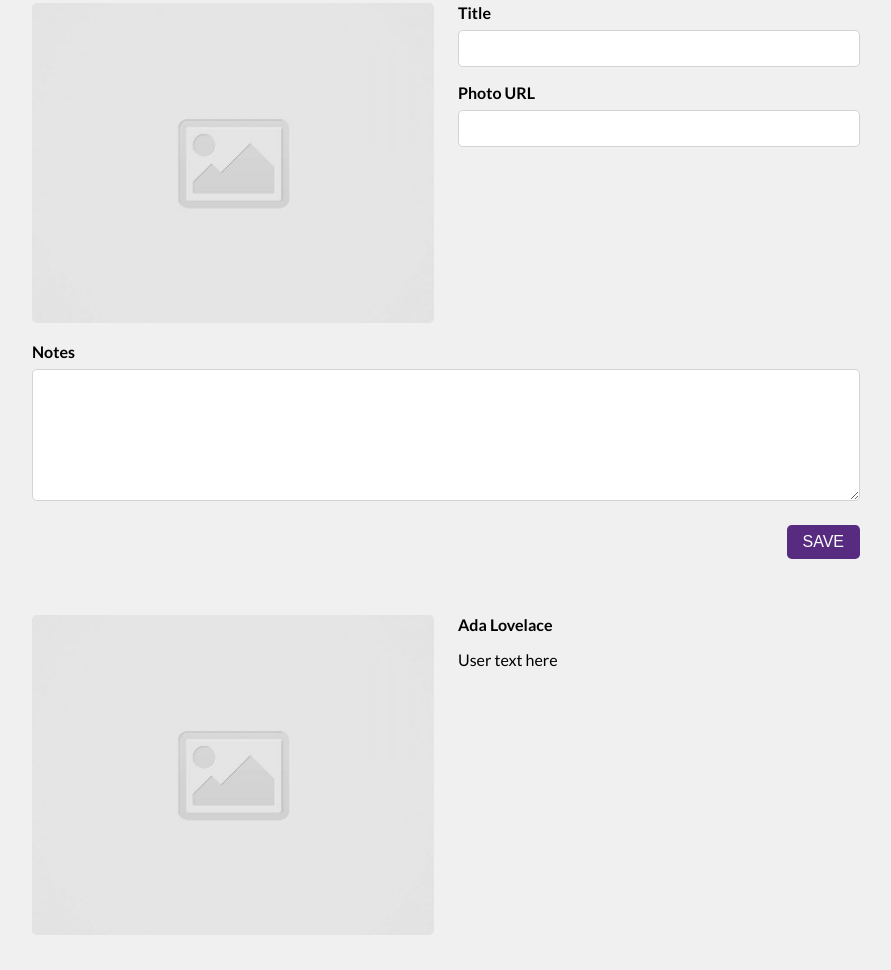
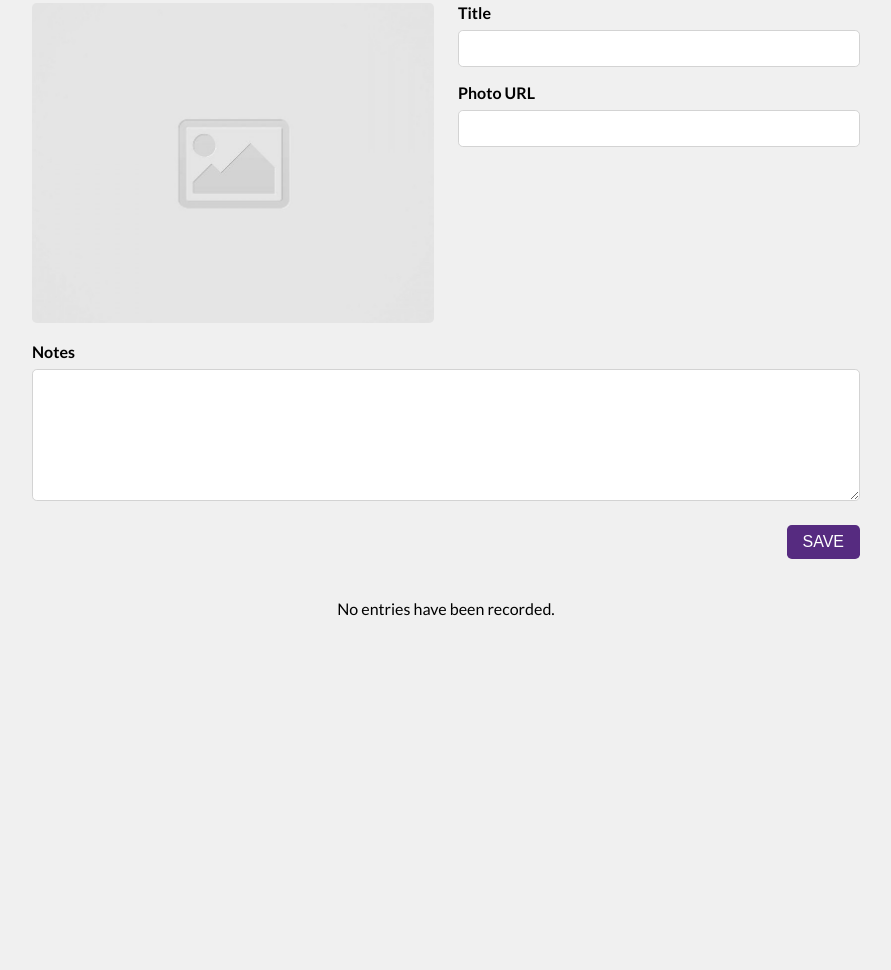
Before and after one commit to brendatrieu/code-journal, a website: page index.html in a window 1280 px wide. Shown: the part 143-1113 px from the top of the page, without its empty margins (194-1085 px from the left). After the commit the page ends 800 px from the top, so only its background shows below. Drawn offline with Linux system fonts and the light colour scheme.

Commit message:
Remove placeholder data and create message for 'no entries'.

```diff
--- a/css/layout.css
+++ b/css/layout.css
@@ -19,6 +19,10 @@
   width: 100%;
 }
 
+.center-align {
+  justify-content: center;
+}
+
 @media screen and (min-width: 768px) {
   .container {
     max-width: 900px;
--- a/index.html
+++ b/index.html
@@ -49,18 +49,10 @@
       </form>
     </div>
     <div data-view="entries" class="">
+      <div class="row column-full center-align">
+        <p>No entries have been recorded.</p>
+      </div>
       <ul>
-        <li>
-          <div class="row">
-            <div class="column-half">
-              <img src="images/placeholder-image-square.jpg">
-            </div>
-            <div class="column-half">
-              <h4>Ada Lovelace</h4>
-              <p>User text here</p>
-            </div>
-          </div>
-        </li>
       </ul>
     </div>
   </main>
```
